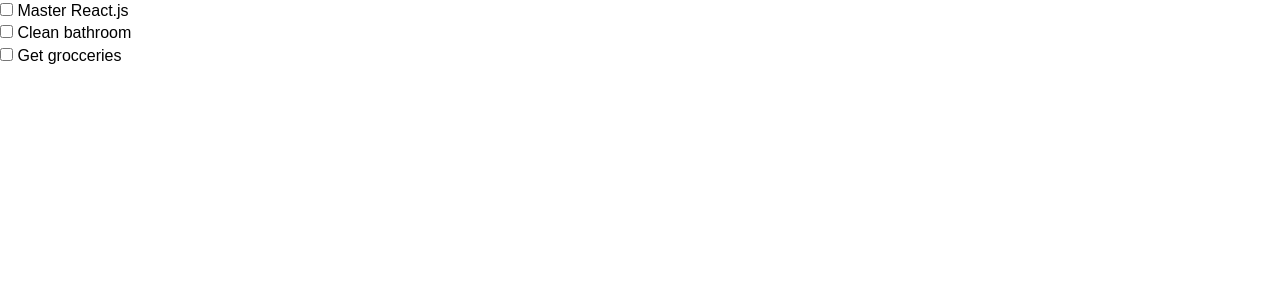
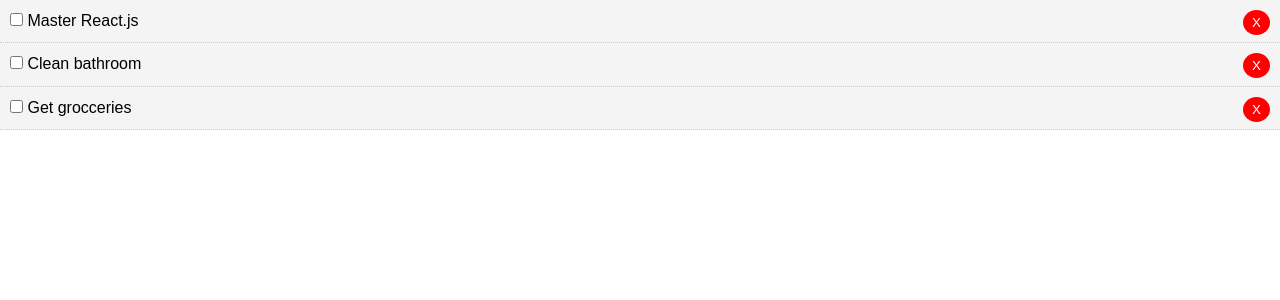
Before and after one commit to caseycling/to-do-list, a React (Create React App) app: page / in a window 1280 px wide. Shown: the top 300 px of the page. Built offline with nearby package versions, Linux system fonts and the light colour scheme.

Commit message:
Passed down delete functionality via props

```diff
--- a/src/Components/TodoItem.js
+++ b/src/Components/TodoItem.js
@@ -4,14 +4,13 @@
 class TodoItem extends Component {
 
   getStyle = () => {
-    if (this.props.todo.completed) {
     return {
       background: '#f4f4f4',
       padding: '10px',
       borderBottom: '1px #ccc dotted',
       textDecoration: this.props.todo.completed ?
         'line-through' : 'none'
-      }
+
     }
   }
 
@@ -24,7 +23,9 @@
           <input type="checkbox" onChange={this.props.markComplete.bind
             (this, id)
           } /> {' '}
-          { title }</p>
+          {title}
+          <button onClick={this.props.delTodo.bind(this, id)} style={btnStyle}>X</button>
+        </p>
       </div>
     )
   }
@@ -34,6 +35,15 @@
   todo: PropTypes.object.isRequired
 }
 
+const btnStyle = {
+  background: '#ff0000',
+  color: '#fff',
+  border: 'none',
+  padding: '5px 9px',
+  borderRadius: '50%',
+  cursor: 'pointer',
+  float: 'right'
+}
 
 
 export default TodoItem;
--- a/src/Components/Todos.js
+++ b/src/Components/Todos.js
@@ -6,7 +6,9 @@
 
   render() {
     return this.props.todos.map(todo => (
-      <TodoItem todo={todo} key={todo.id} markComplete={this.props.markComplete}/>
+      <TodoItem todo={todo} key={todo.id}
+      markComplete={this.props.markComplete}
+      delTodo={this.props.delTodo}/>
     ))
   }
 }
```
Lines whose indentation alone changed are shown as unchanged.
